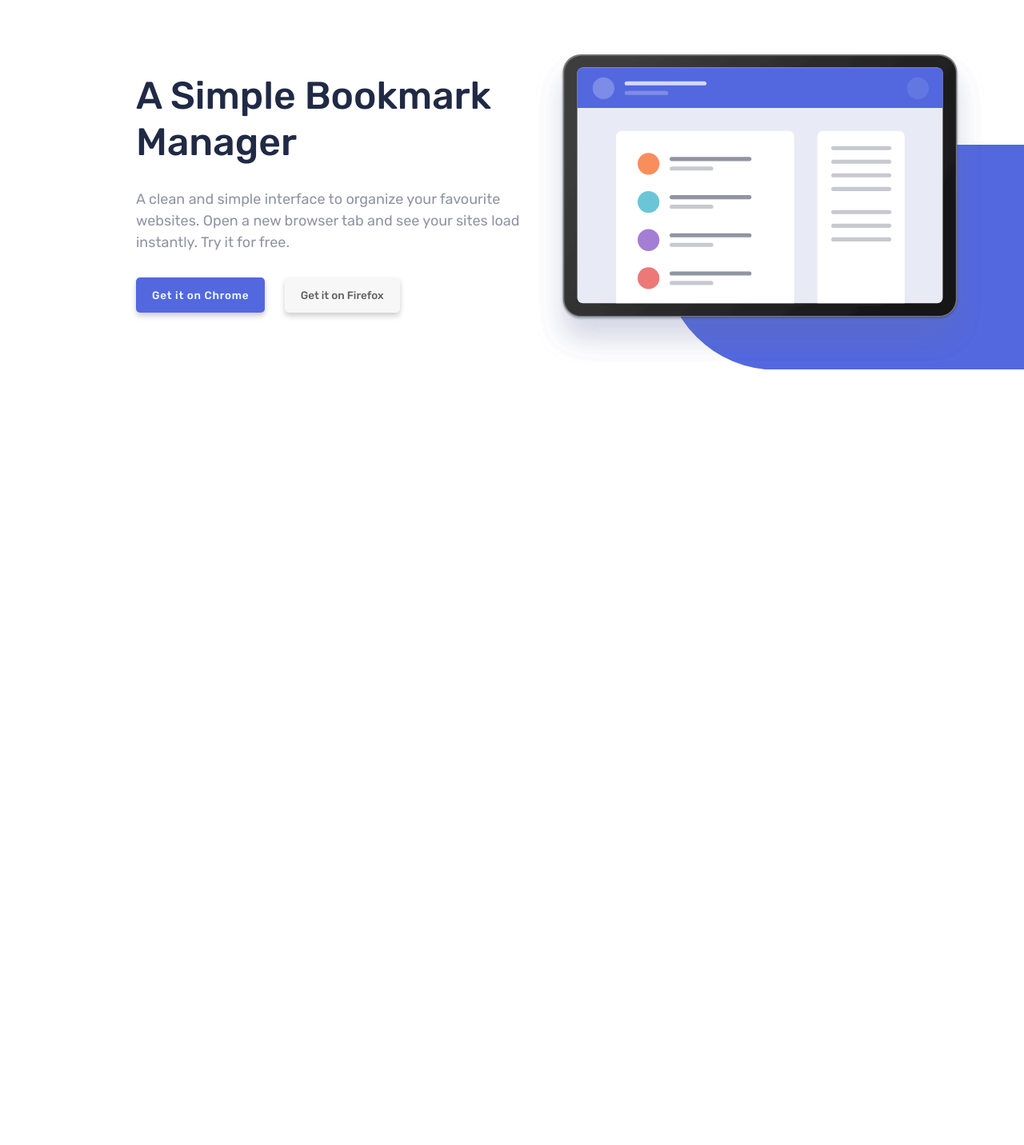
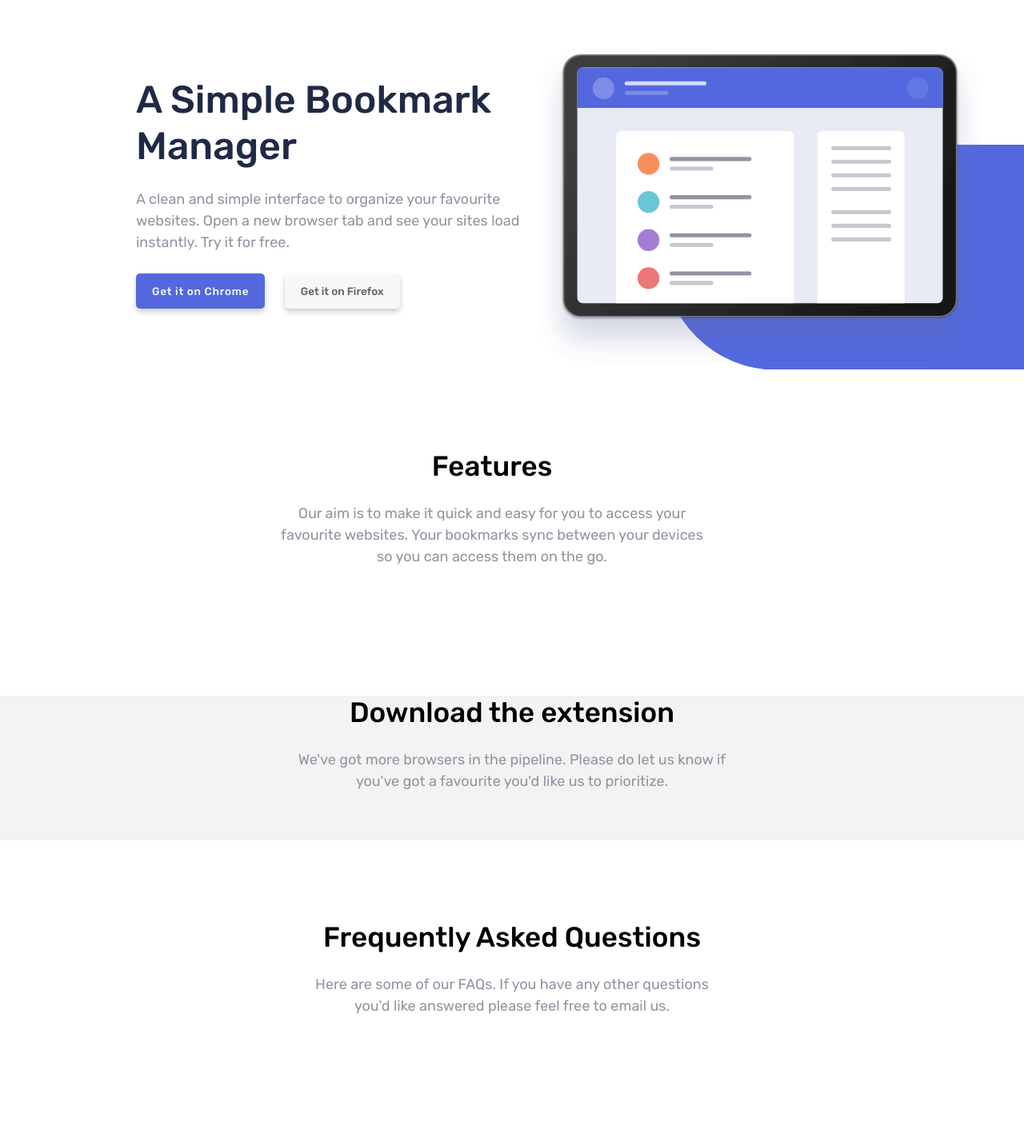
Before and after one commit to jaredschiller/bookmark-landing-page, a PHP site: page / in a window 1280 px wide. Shown: the part 160-1592 px from the top of the page at 80% size. Before the commit the page ends 622 px from the top, so only its background shows below. Run offline with PHP 8.4, Linux system fonts and the light colour scheme.

Commit message:
Adding layout and h2s markup for 'features,' 'download,' and 'faq' sections

```diff
--- a/css/style.css
+++ b/css/style.css
@@ -25,10 +25,10 @@ body {
   margin-right: 2rem !important; }
 
 .u-margin-top-smedium {
-  margin-top: 3rem !important; }
+  margin-top: 2.5rem !important; }
 
 .u-margin-bottom-smedium {
-  margin-bottom: 3rem !important; }
+  margin-bottom: 2.5rem !important; }
 
 .u-margin-top-medium {
   margin-top: 4rem !important; }
@@ -42,6 +42,12 @@ body {
 .u-margin-bottom-big {
   margin-bottom: 6rem !important; }
 
+.u-margin-top-xl {
+  margin-top: 10rem !important; }
+
+.u-margin-bottom-xl {
+  margin-bottom: 10rem !important; }
+
 .u-letterspacing-small {
   letter-spacing: .75px !important; }
 
@@ -53,6 +59,9 @@ body {
 
 .u-uppercase {
   text-transform: uppercase !important; }
+
+.u-center-text {
+  text-align: center !important; }
 
 body {
   font-family: 'Rubik', sans-serif;
@@ -66,9 +75,16 @@ body {
   color: #202a45;
   line-height: 1.2; }
 
+.heading-secondary {
+  font-size: 3.5rem;
+  font-weight: 500;
+  color: #000; }
+
 .paragraph {
   font-size: 1.8rem;
   line-height: 1.5; }
+  .paragraph--h2 {
+    max-width: 54rem; }
 
 .btn, .btn:link, .btn:visited {
   font-family: inherit;
@@ -97,6 +113,35 @@ body {
 .btn--taller {
   padding: 1.4rem 2rem; }
 
+.decorative-image {
+  position: relative;
+  z-index: 1;
+  padding-right: 5rem; }
+  .decorative-image__image {
+    position: relative;
+    width: 100%; }
+  .decorative-image__decoration-box {
+    position: absolute;
+    bottom: 0;
+    right: 0;
+    z-index: -1;
+    width: 74%;
+    height: 70%; }
+  .decorative-image__decoration-circle-container {
+    height: 100%;
+    width: 62.875%; }
+  .decorative-image__decoration-circle {
+    background-color: #5368df;
+    clip-path: circle(50% at 50% 50%);
+    height: 100%; }
+  .decorative-image__decoration-rectangle {
+    position: absolute;
+    right: 0;
+    top: 0;
+    background-color: #5368df;
+    height: 100%;
+    width: 68.4912%; }
+
 .header {
   max-width: 1440px;
   margin: 0 auto;
@@ -183,3 +200,16 @@ body {
     text-decoration: none;
     text-transform: uppercase;
     color: #252b46; }
+
+.section-features {
+  display: flex;
+  justify-content: center; }
+
+.section-download {
+  display: flex;
+  justify-content: center;
+  background-color: #f3f3f3; }
+
+.section-faq {
+  display: flex;
+  justify-content: center; }
--- a/index.html
+++ b/index.html
@@ -12,7 +12,7 @@
 
 <body>
 
-  <div class="background-container background-container--clear"><!--For "navigation block"-->
+  <div class="background-container background-container--clear"><!-- For NAVIGATION BLOCK -->
 
     <nav class="navigation navigation--top">
 
@@ -29,9 +29,10 @@
 
     </nav>
 
-  </div><!-- End navigation block's .background-container -->
+  </div><!-- END NAVIGATION .background-container -->
 
-  <div class="background-container background-container--clear"><!--For "header block"-->
+
+  <div class="background-container background-container--clear u-margin-bottom-xl"> <!--For HEADER BLOCK-->
 
     <header class="header">
 
@@ -46,23 +47,133 @@
 
       </div>
 
-      <div class="header__image-box">
-        <img class="header__image" src="images/illustration-hero.svg" alt="An illustration of a computer or device screen with some elements on it">
+      <div class="decorative-image">
+        <img class="decorative-image__image" src="images/illustration-hero.svg" alt="An illustration of a computer or device screen with some elements on it">
 
-        <div class="header__decoration-box">
-          <div class="header__decoration-circle-container">
-            <div class="header__decoration-circle"></div>
+        <div class="decorative-image__decoration-box">
+          <div class="decorative-image__decoration-circle-container">
+            <div class="decorative-image__decoration-circle"></div>
           </div>
-          <div class="header__decoration-rectangle"></div>
+          <div class="decorative-image__decoration-rectangle"></div>
         </div>
-
-
 
       </div>
 
     </header>
+  </div><!-- END HEADER .background-container -->
 
-  </div><!--End header's .background-container-->
+
+  <main class="main">
+
+    <div class="background-container background-container--clear u-margin-bottom-xl"> <!-- FOR FEATURES BLOCK -->
+
+      <div class="section-features">
+
+        <div class="u-center-text u-margin-bottom-big">
+          <h2 class="heading-secondary u-margin-bottom-smedium">Features</h2>
+          <p class="paragraph paragraph--h2">Our aim is to make it quick and easy for you to access your favourite websites. Your bookmarks sync between your devices so you can access them on the go.</p>
+        </div>
+
+        <div class="section-features__menu-box"></div>
+
+        <div class="section-features__bottom-box">
+          <div class="decorative-image"></div>
+          <div class="section-features__text-box"></div>
+        </div>
+
+      </div>
+
+    </div><!-- END FEATURES .background-container -->
+
+
+    <div class="background-container background-container--clear u-margin-bottom-xl"> <!-- FOR DOWNLOAD BLOCK -->
+
+      <div class="section-download">
+
+        <div class="u-center-text u-margin-bottom-big">
+          <h2 class="heading-secondary u-margin-bottom-smedium">Download the extension</h2>
+          <p class="paragraph paragraph--h2">We've got more browsers in the pipeline. Please do let us know if you've got a favourite you'd like us to prioritize.</p>
+        </div>
+
+        <div class="section-download__browser-cards">
+
+          <div class="browser-card browser-card-top">
+
+            <div class="browser-card__image-box">
+              <img src="" alt="" class="browser-card__image">
+            </div>
+
+            <div class="brower-card__text-box">
+              <h3 class="heading-tertiary"></h3>
+              <p class="browser-card__text"></p>
+            </div>
+
+            <div class="browser-card__btn-box">
+              <a href="#" class="btn"></a>
+            </div>
+
+          </div>
+
+
+          <div class="browser-card browser-card-middle">
+
+            <div class="browser-card__image-box">
+              <img src="" alt="" class="browser-card__image">
+            </div>
+
+            <div class="brower-card__text-box">
+              <h3 class="heading-tertiary"></h3>
+              <p class="browser-card__text"></p>
+            </div>
+
+            <div class="browser-card__btn-box">
+              <a href="#" class="btn"></a>
+            </div>
+
+          </div>
+
+
+          <div class="browser-card browser-card-bottom">
+
+            <div class="browser-card__image-box">
+              <img src="" alt="" class="browser-card__image">
+            </div>
+
+            <div class="brower-card__text-box">
+              <h3 class="heading-tertiary"></h3>
+              <p class="browser-card__text"></p>
+            </div>
+
+            <div class="browser-card__btn-box">
+              <a href="#" class="btn"></a>
+            </div>
+
+          </div>
+
+        </div>
+      </div>
+
+    </div><!-- END DOWNLOAD .background-container -->
+
+
+    <div class="background-container background-container--clear u-margin-bottom-xl"> <!-- FOR FAQ BLOCK -->
+
+      <div class="section-faq">
+
+        <div class="u-center-text u-margin-bottom-big">
+          <h2 class="heading-secondary u-margin-bottom-smedium">Frequently Asked Questions</h2>
+          <p class="paragraph paragraph--h2">Here are some of our FAQs. If you have any other questions you'd like answered please feel free to email us.</p>
+        </div>
+
+        <div class="section-faq__accordion-box"></div>
+
+      </div>
+
+    </div><!-- END FAQ .background-container -->
+
+
+  </main>
+
 
 </body>
 </html>
--- a/sass/base/_typography.scss
+++ b/sass/base/_typography.scss
@@ -13,7 +13,18 @@ body {
   line-height: 1.2;
 }
 
+.heading-secondary {
+  font-size: 3.5rem;
+  font-weight: 500;
+  color: #000;
+
+}
+
 .paragraph {
   font-size: $default-font-size;
   line-height: 1.5;
+
+  &--h2 {
+    max-width: 54rem;
+  }
 }
--- a/sass/base/_utilities.scss
+++ b/sass/base/_utilities.scss
@@ -3,8 +3,8 @@
 .u-margin-bottom-small { margin-bottom: 2rem !important; }
 .u-margin-right-small { margin-right: 2rem !important; }
 
-.u-margin-top-smedium { margin-top: 3rem !important; }
-.u-margin-bottom-smedium { margin-bottom: 3rem !important; }
+.u-margin-top-smedium { margin-top: 2.5rem !important; }
+.u-margin-bottom-smedium { margin-bottom: 2.5rem !important; }
 
 .u-margin-top-medium { margin-top: 4rem !important; }
 .u-margin-bottom-medium { margin-bottom: 4rem !important; }
@@ -12,9 +12,20 @@
 .u-margin-top-big { margin-top: 6rem !important; }
 .u-margin-bottom-big { margin-bottom: 6rem !important; }
 
+.u-margin-top-xl { margin-top: 10rem !important;}
+.u-margin-bottom-xl { margin-bottom: 10rem !important;}
+
 // Font & text related
 .u-letterspacing-small { letter-spacing: .75px !important; }
 .u-letterspacing-medium { letter-spacing: 1px !important; }
 .u-letterspacing-large { letter-spacing: 2px !important; }
 
 .u-uppercase { text-transform: uppercase !important; }
+
+.u-center-text { text-align: center !important;}
+
+// Positioning
+// .u-center-horiz-margin {
+//    margin-right: auto !important;
+//    margin-left: auto !important;
+// }
--- /dev/null
+++ b/sass/components/_decorative-image.scss
@@ -0,0 +1,39 @@
+.decorative-image {
+   position: relative;
+   z-index: 1;
+   padding-right: 5rem;
+
+   &__image {
+      position: relative;
+      width: 100%;
+   }
+
+   &__decoration-box {
+      position: absolute;
+      bottom: 0;
+      right: 0;
+      z-index: -1;
+      width: 74%;
+      height: 70%;
+   }
+
+   &__decoration-circle-container {
+      height: 100%;
+      width: 62.875%; // height/width: 329.69px
+   }
+
+   &__decoration-circle {
+      background-color: $primary-soft-blue;
+      clip-path: circle(50% at 50% 50%);
+      height: 100%;
+   }
+
+   &__decoration-rectangle {
+      position: absolute;
+      right: 0;
+      top: 0;
+      background-color: $primary-soft-blue;
+      height: 100%;
+      width: 68.4912%; // width of rectangle: 358.327px
+   }
+}
--- a/sass/main.scss
+++ b/sass/main.scss
@@ -5,6 +5,7 @@
 @import 'base/typography';
 @import 'base/animations';
 @import 'components/button';
+@import 'components/decorative-image';
 @import 'layout/footer';
 @import 'layout/header';
 @import 'layout/main-layout';
--- /dev/null
+++ b/sass/pages/_home.scss
@@ -0,0 +1,28 @@
+.section-features {
+   display: flex;
+   justify-content: center;
+
+
+
+}
+
+
+
+.section-download {
+   display: flex;
+   justify-content: center;
+
+   background-color: rgb(243, 243, 243);
+
+   &__browser-cards {
+
+   }
+}
+
+.section-faq {
+   display: flex;
+   justify-content: center;
+
+
+
+}
```
Also changed, not shown: other parts of css/style.css (+0 -28 lines), sass/layout/_header.scss (+0 -41 lines), design/bookmark_layout.png (added).
